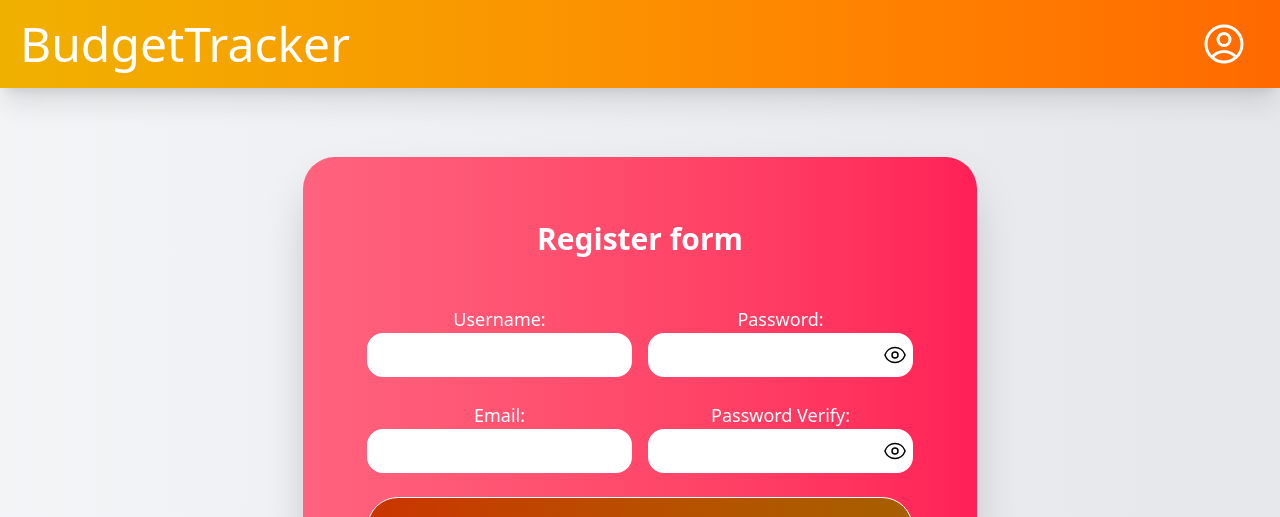
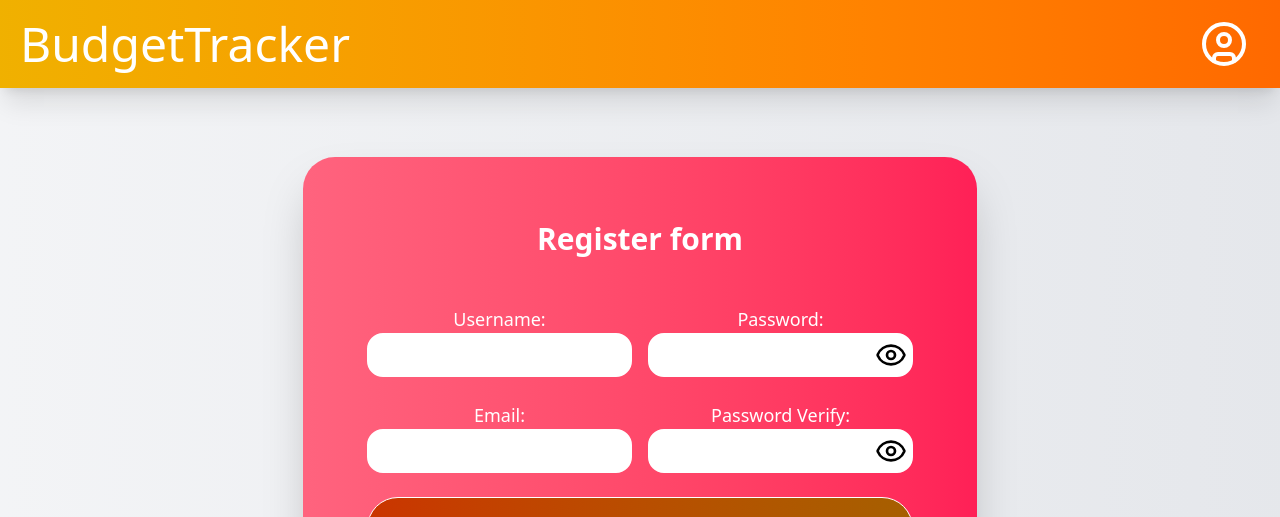
Before and after one commit to LisZLisowni2/budget-tracker, a React (Vite) app in the folder frontend/: page /register in a window 1280 px wide. Shown: the top 517 px of the page. Built offline with nearby package versions, Linux system fonts and the light colour scheme; no server answers.

Commit message:
Update user actions handlers

```diff
--- a/frontend/src/components/Dashboard/Profile.tsx
+++ b/frontend/src/components/Dashboard/Profile.tsx
@@ -3,10 +3,13 @@
 // TODO: Enable change details about account and it deletion.
 
 import useUserQuery from "@/hooks/useUserQuery";
+import { useUser } from "@/context/UserContext";
+import Button from "../Button/Button";
 
 export default function Profile() {
     sessionStorage.setItem('selectedDashboard', '5');
     const { data: user, isLoading: isUserLoading } = useUserQuery();
+    const { logoutMutation } = useUser();
 
     if (isUserLoading) {
         return <p>Loading profile...</p>;
@@ -24,10 +27,15 @@ export default function Profile() {
         );
     }
 
+    const handleLogout = () => {
+        logoutMutation()
+    }
+
     return (
         <div className="flex justify-center items-center flex-col h-full *:p-4">
             <h1 className="text-6xl">{user?.username} </h1>
             <h3 className="text-2xl">{user?.email}</h3>
+            <Button text="Wyloguj się" onClick={handleLogout} />
         </div>
     );
 }
--- a/frontend/src/components/Header/Header.tsx
+++ b/frontend/src/components/Header/Header.tsx
@@ -1,5 +1,6 @@
 import useUserQuery from '@/hooks/useUserQuery';
 import { Link } from 'react-router';
+import { CircleUserIcon } from 'lucide-react';
 
 export default function Header() {
     const { data: user, isLoading: isUserLoading } = useUserQuery();
@@ -11,20 +12,7 @@ export default function Header() {
                     BudgetTracker - Loading
                 </h1>
                 <div className="flex items-center justify-center *:mx-3 cursor-pointer transition hover:text-gray-300">
-                    <svg
-                        xmlns="http://www.w3.org/2000/svg"
-                        fill="none"
-                        viewBox="0 0 24 24"
-                        strokeWidth={1.5}
-                        stroke="currentColor"
-                        className="size-8 lg:size-12"
-                    >
-                        <path
-                            strokeLinecap="round"
-                            strokeLinejoin="round"
-                            d="M17.982 18.725A7.488 7.488 0 0 0 12 15.75a7.488 7.488 0 0 0-5.982 2.975m11.963 0a9 9 0 1 0-11.963 0m11.963 0A8.966 8.966 0 0 1 12 21a8.966 8.966 0 0 1-5.982-2.275M15 9.75a3 3 0 1 1-6 0 3 3 0 0 1 6 0Z"
-                        />
-                    </svg>
+                    <CircleUserIcon className='size-10 lg:size-12'/>
                 </div>
             </div>
         );
@@ -39,20 +27,7 @@ export default function Header() {
             </Link>
             <div className="flex items-center justify-center *:mx-3 cursor-pointer transition hover:text-gray-300">
                 <Link to={user ? '/dashboard/profile' : '/login'}>
-                    <svg
-                        xmlns="http://www.w3.org/2000/svg"
-                        fill="none"
-                        viewBox="0 0 24 24"
-                        strokeWidth={1.5}
-                        stroke="currentColor"
-                        className="size-8 lg:size-12"
-                    >
-                        <path
-                            strokeLinecap="round"
-                            strokeLinejoin="round"
-                            d="M17.982 18.725A7.488 7.488 0 0 0 12 15.75a7.488 7.488 0 0 0-5.982 2.975m11.963 0a9 9 0 1 0-11.963 0m11.963 0A8.966 8.966 0 0 1 12 21a8.966 8.966 0 0 1-5.982-2.275M15 9.75a3 3 0 1 1-6 0 3 3 0 0 1 6 0Z"
-                        />
-                    </svg>
+                    <CircleUserIcon className='size-10 lg:size-12'/>
                 </Link>
             </div>
         </div>
--- a/frontend/src/components/User/Login.tsx
+++ b/frontend/src/components/User/Login.tsx
@@ -9,6 +9,7 @@ import { Link } from 'react-router';
 import FormField from '../FormUtils/FormField';
 import { useForm, Controller } from 'react-hook-form';
 import FieldError from '../FormUtils/FieldError';
+import { EyeIcon, EyeOffIcon } from 'lucide-react';
 
 const UserSchema = z.object({
     username: z.string().min(3, { error: "Username too short "}).max(60, { error: "Username too long" }),
@@ -40,7 +41,6 @@ export default function Login() {
     };
 
     const handleLogin = async (data: TUserSchema) => {
-        console.log('handleLogin triggered');
         await api
             .post('/users/login', data)
             .then((res) => {
@@ -72,44 +72,11 @@ export default function Login() {
     let passwordIcon;
     if (!passwordView) {
         passwordIcon = (
-            <svg
-                xmlns="http://www.w3.org/2000/svg"
-                fill="none"
-                viewBox="0 0 24 24"
-                strokeWidth={1.5}
-                stroke="currentColor"
-                className="size-6 text-black"
-                onClick={handlePasswordView}
-            >
-                <path
-                    strokeLinecap="round"
-                    strokeLinejoin="round"
-                    d="M2.036 12.322a1.012 1.012 0 0 1 0-.639C3.423 7.51 7.36 4.5 12 4.5c4.638 0 8.573 3.007 9.963 7.178.07.207.07.431 0 .639C20.577 16.49 16.64 19.5 12 19.5c-4.638 0-8.573-3.007-9.963-7.178Z"
-                />
-                <path
-                    strokeLinecap="round"
-                    strokeLinejoin="round"
-                    d="M15 12a3 3 0 1 1-6 0 3 3 0 0 1 6 0Z"
-                />
-            </svg>
+            <EyeIcon className='size-8 text-black' onClick={handlePasswordView} />
         );
     } else {
         passwordIcon = (
-            <svg
-                xmlns="http://www.w3.org/2000/svg"
-                fill="none"
-                viewBox="0 0 24 24"
-                strokeWidth={1.5}
-                stroke="currentColor"
-                className="size-6 text-black"
-                onClick={handlePasswordView}
-            >
-                <path
-                    strokeLinecap="round"
-                    strokeLinejoin="round"
-                    d="M3.98 8.223A10.477 10.477 0 0 0 1.934 12C3.226 16.338 7.244 19.5 12 19.5c.993 0 1.953-.138 2.863-.395M6.228 6.228A10.451 10.451 0 0 1 12 4.5c4.756 0 8.773 3.162 10.065 7.498a10.522 10.522 0 0 1-4.293 5.774M6.228 6.228 3 3m3.228 3.228 3.65 3.65m7.894 7.894L21 21m-3.228-3.228-3.65-3.65m0 0a3 3 0 1 0-4.243-4.243m4.242 4.242L9.88 9.88"
-                />
-            </svg>
+            <EyeOffIcon className='size-8 text-black' onClick={handlePasswordView} />
         );
     }
 
@@ -150,7 +117,7 @@ export default function Login() {
                                 id="password"
                                 {...field}
                             >
-                                <span className="self-end relative bottom-8.5 right-1.5">
+                                <span className="self-end relative bottom-9.5 right-1.5">
                                     {passwordIcon}
                                 </span>
                             </FormField>
--- a/frontend/src/components/User/Register.tsx
+++ b/frontend/src/components/User/Register.tsx
@@ -7,6 +7,7 @@ import { useState } from 'react';
 import api from '../../api';
 import { Link } from 'react-router';
 import FormField from '../FormUtils/FormField';
+import { EyeIcon, EyeOffIcon } from 'lucide-react';
 
 const UserRegisterSchema = z.object({
     username: z
@@ -60,8 +61,6 @@ export default function Register() {
             password: data.password,
         };
 
-        console.log(obj)
-
         await api
             .post('/users/register', obj)
             .then(() => {
@@ -86,44 +85,11 @@ export default function Register() {
     let passwordIcon;
     if (!passwordView) {
         passwordIcon = (
-            <svg
-                xmlns="http://www.w3.org/2000/svg"
-                fill="none"
-                viewBox="0 0 24 24"
-                strokeWidth={1.5}
-                stroke="currentColor"
-                className="size-6 text-black"
-                onClick={handlePasswordView}
-            >
-                <path
-                    strokeLinecap="round"
-                    strokeLinejoin="round"
-                    d="M2.036 12.322a1.012 1.012 0 0 1 0-.639C3.423 7.51 7.36 4.5 12 4.5c4.638 0 8.573 3.007 9.963 7.178.07.207.07.431 0 .639C20.577 16.49 16.64 19.5 12 19.5c-4.638 0-8.573-3.007-9.963-7.178Z"
-                />
-                <path
-                    strokeLinecap="round"
-                    strokeLinejoin="round"
-                    d="M15 12a3 3 0 1 1-6 0 3 3 0 0 1 6 0Z"
-                />
-            </svg>
+            <EyeIcon className='size-8 text-black' onClick={handlePasswordView} />
         );
     } else {
         passwordIcon = (
-            <svg
-                xmlns="http://www.w3.org/2000/svg"
-                fill="none"
-                viewBox="0 0 24 24"
-                strokeWidth={1.5}
-                stroke="currentColor"
-                className="size-6 text-black"
-                onClick={handlePasswordView}
-            >
-                <path
-                    strokeLinecap="round"
-                    strokeLinejoin="round"
-                    d="M3.98 8.223A10.477 10.477 0 0 0 1.934 12C3.226 16.338 7.244 19.5 12 19.5c.993 0 1.953-.138 2.863-.395M6.228 6.228A10.451 10.451 0 0 1 12 4.5c4.756 0 8.773 3.162 10.065 7.498a10.522 10.522 0 0 1-4.293 5.774M6.228 6.228 3 3m3.228 3.228 3.65 3.65m7.894 7.894L21 21m-3.228-3.228-3.65-3.65m0 0a3 3 0 1 0-4.243-4.243m4.242 4.242L9.88 9.88"
-                />
-            </svg>
+            <EyeOffIcon className='size-8 text-black' onClick={handlePasswordView} />
         );
     }
 
@@ -191,7 +157,7 @@ export default function Register() {
                                         id="password"
                                         {...field}
                                     >
-                                        <span className="self-end relative bottom-7.5 md:bottom-8.5 right-1.5">
+                                        <span className="self-end relative bottom-9.5 right-1.5">
                                             {passwordIcon}
                                         </span>
                                     </FormField>
@@ -216,7 +182,7 @@ export default function Register() {
                                         id="passwordSecond"
                                         {...field}
                                     >
-                                        <span className="self-end relative bottom-7.5 md:bottom-8.5 right-1.5">
+                                        <span className="self-end relative bottom-9.5 right-1.5">
                                             {passwordIcon}
                                         </span>
                                     </FormField>
--- a/frontend/src/context/UserContext.tsx
+++ b/frontend/src/context/UserContext.tsx
@@ -24,7 +24,7 @@ export function UserProvide({ children }: IChildren) {
         <UserContext.Provider
             value={{
                 loginMutation: (credentials?: object) => handleLogin.mutate(credentials),
-                logoutMutation: () => handleLogout
+                logoutMutation: () => handleLogout.mutate()
             }}
         >
             {children}
```
